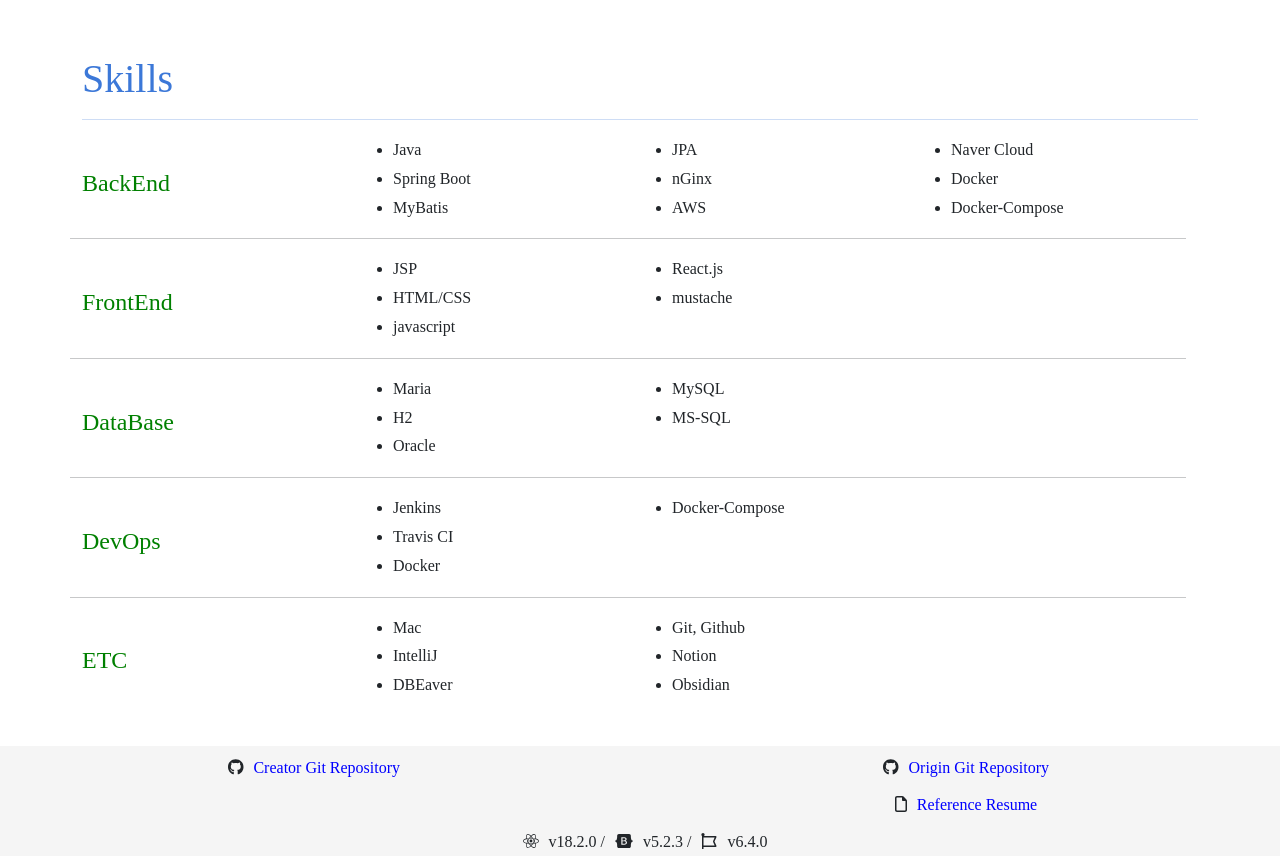
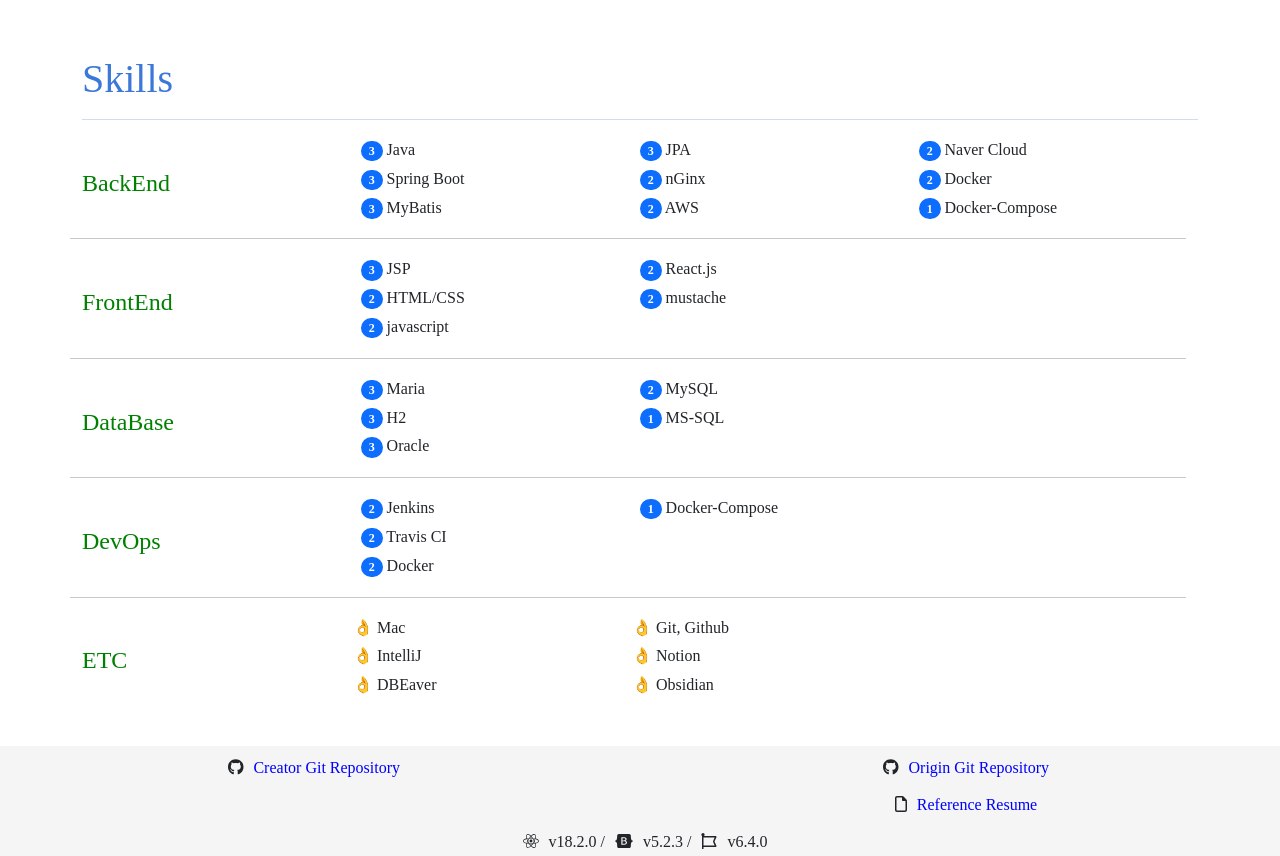
Before and after one commit to donsonioc2010/My-Resume, a React (Create React App) app: page / in a window 1280 px wide. Shown: the part 980-1836 px from the top of the page. Built offline with nearby package versions, Linux system fonts and the light colour scheme.

Commit message:
feat : li style제거 및 레벨이 없는 경우 손가락으로 liType이 보이도록 변경

```diff
--- /dev/null
+++ b/src/skills/Skills.css
@@ -0,0 +1,19 @@
+#skills ul {
+  padding: 0;
+}
+
+#skills li::marker {
+  /* list-style-image: 'url(/right-arrow.svg)', */
+  padding-inline-start: '1ch';
+  content: none;
+}
+
+#skills li.no-level {
+  margin-left: 1rem;
+}
+
+#skills li.no-level::marker {
+  /* list-style-image: 'url(/right-arrow.svg)', */
+  padding-inline-start: '1ch';
+  content: '👌 ';
+}
--- a/src/skills/Skills.js
+++ b/src/skills/Skills.js
@@ -3,8 +3,9 @@
 import { Provider, useSelector } from 'react-redux';
 import jsonData from 'data/Skills';
 import { Style } from 'common/Style';
-import { Col, Row, Table } from 'react-bootstrap';
+import { Badge, Col, Row, Table } from 'react-bootstrap';
 import { StyleBlueTitleByH1AndHr } from 'common/Utils';
+import './Skills.css';
 
 /**
  * {
@@ -122,13 +123,15 @@
       let skill = skills[idx];
       if (skill) {
         let skillTitle = skill.title;
+        let haveLevel = skill.level ? true : false;
         colResult.push(
-          <li>
+          <li className={haveLevel ? 'have-level' : 'no-level'}>
             <CreateBadge key={idx.toString()} info={skill} />
             {skillTitle}
           </li>,
         );
       } else {
+        // skill정보가 없는 경우 (빈Line으로 넣기 위함)
         colResult.push(<li style={Style.liTypeNone}></li>);
       }
     }
@@ -160,5 +163,11 @@
     }
   };
 
-  return <span></span>;
+  return (
+    <span>
+      <Badge pill color={color}>
+        {skillLevel}
+      </Badge>{' '}
+    </span>
+  );
 }
```
